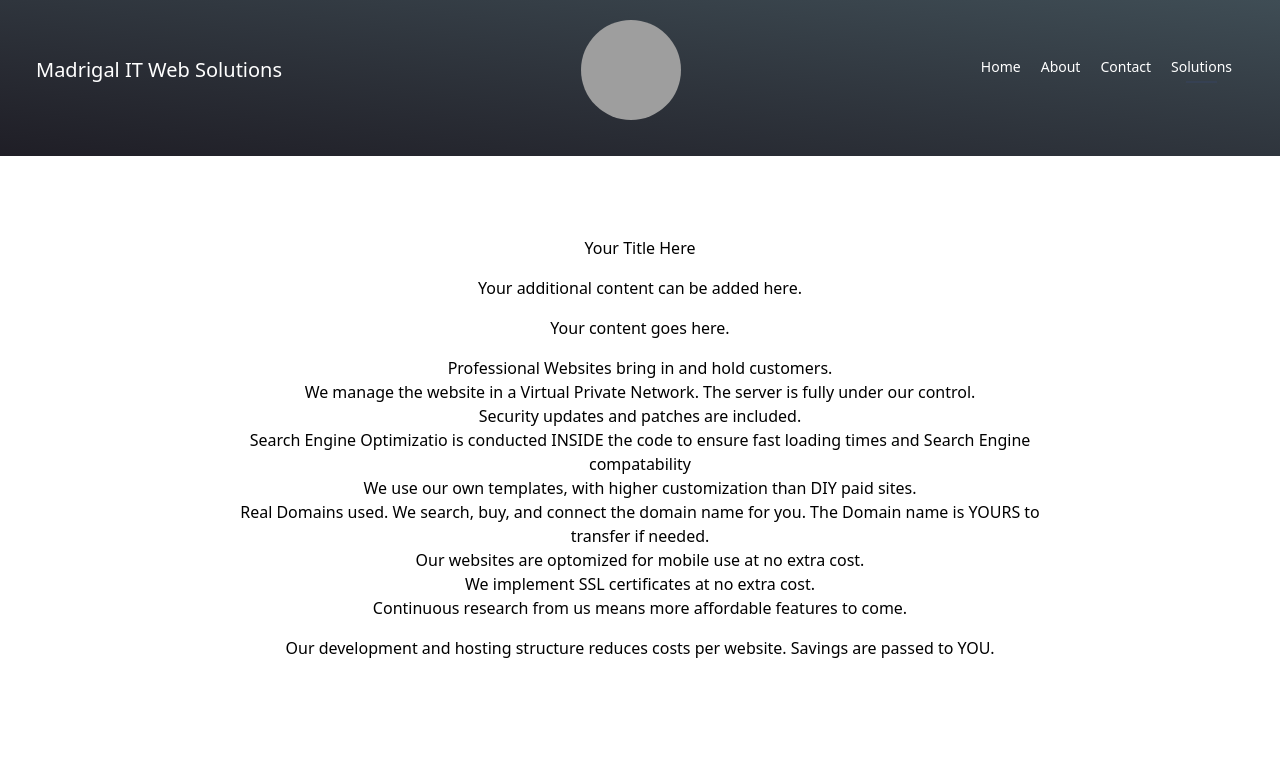
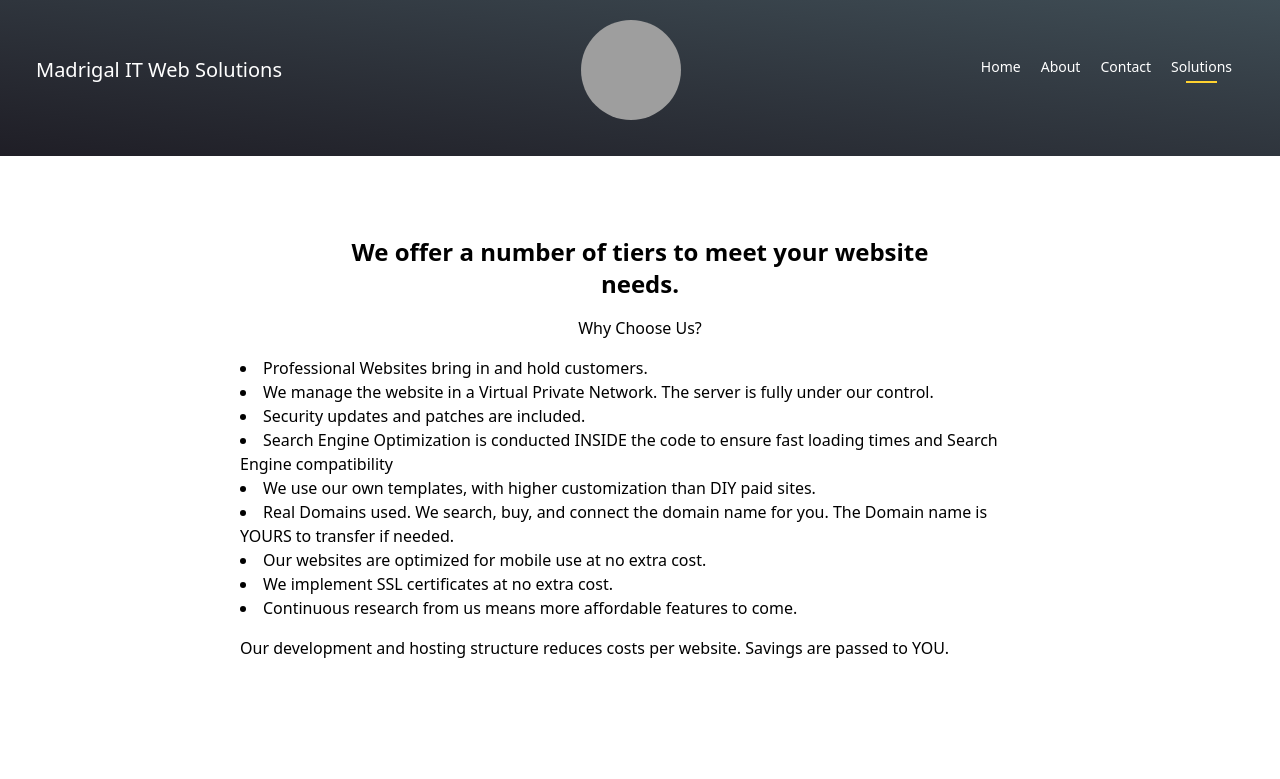
Before and after one commit to SergioABMadrigal/Madrigal-IT-Web-Solutions, a React (Vite) app in the folder frontend/: page /solutions in a window 1280 px wide. Shown: the top 779 px of the page. Built offline with nearby package versions, Linux system fonts and the light colour scheme; grey boxes are pictures that could not be loaded.

Commit message:
Enhance UI components and add visibility hook; update copyright text and improve Navbar styling

```diff
--- a/frontend/src/Components/Footer.jsx
+++ b/frontend/src/Components/Footer.jsx
@@ -33,7 +33,7 @@
                         </div>
                         <div className='w-full'>
                                         <hr />
-                                        <p className='py-5 text-sm text-center bg-gradient-to-bl from-[#3f4d55] to-[#1f1e26] text-white'>Copyright 2025@ Madrigal-IT.com - All rights Reserved</p>
+                                        <p className='py-5 text-sm text-center bg-gradient-to-bl from-[#3f4d55] to-[#1f1e26] text-white'>Copyright 2025@ Madrigalit.dev - All rights Reserved</p>
                         </div>
         </div>
 )
--- a/frontend/src/Components/Navbar.jsx
+++ b/frontend/src/Components/Navbar.jsx
@@ -22,19 +22,19 @@
                 <ul className='hidden sm:flex gap-5 text-sm'>
                     <NavLink to="/" className="flex flex-col items-center gap-1">
                         <p>Home</p>
-                        <hr className="w-2/4 border-none h-[1.5px] bg-gray-700 hidden" />
+                        <hr className="w-2/4 border-none h-[1.5px] bg-amber-300 hidden" />
                     </NavLink>
                     <NavLink to="/about" className="flex flex-col items-center gap-1">
                         <p>About</p>
-                        <hr className="w-2/4 border-none h-[1.5px] bg-gray-700 hidden" />
+                        <hr className="w-2/4 border-none h-[1.5px] bg-amber-300 hidden" />
                     </NavLink>
                     <NavLink to="/contact" className="flex flex-col items-center gap-1">
                         <p>Contact</p>
-                        <hr className="w-2/4 border-none h-[1.5px] bg-gray-700 hidden" />
+                        <hr className="w-2/4 border-none h-[1.5px] bg-amber-300 hidden" />
                     </NavLink>
                     <NavLink to="/solutions" className="flex flex-col items-center gap-1">
                         <p>Solutions</p>
-                        <hr className="w-2/4 border-none h-[1.5px] bg-gray-700 hidden" />
+                        <hr className="w-2/4 border-none h-[1.5px] bg-amber-300 hidden" />
                     </NavLink>
                 </ul>
 
--- /dev/null
+++ b/frontend/src/Functions/useIsVisible.jsx
@@ -0,0 +1,21 @@
+import { useEffect, useState } from "react";
+
+export function useIsVisible(ref) {
+    const [isIntersecting, setIntersecting] = useState(false);
+
+    useEffect(() => {
+      const observer = new IntersectionObserver(([entry]) => {
+          setIntersecting(entry.isIntersecting)
+      }
+      );
+
+      observer.observe(ref.current);
+      return () => {
+        observer.disconnect();
+      };
+    }, [ref]);
+
+    return isIntersecting;
+  }
+
+  export default useIsVisible;
--- a/frontend/src/Pages/About.jsx
+++ b/frontend/src/Pages/About.jsx
@@ -1,25 +1,43 @@
 
 import SocialMedia from '../Components/SocialMedia'
+import { useRef } from 'react';
+import useIsVisible from '../Functions/useIsVisible';
+
 
 const About = () => {
+
+  const ref1 = useRef();
+  const isVisible1 = useIsVisible(ref1);
+
+  const ref2 = useRef();
+  const isVisible2 = useIsVisible(ref2);
+
+  const ref3 = useRef();
+  const isVisible3 = useIsVisible(ref3);
+
   return (
     <div className='flex flex-col items-center  px-5 py-10 w-full'>
       <div className='w-full max-w-5xl'>
       <h1 className='text-center text-3xl'>About Us</h1>
-      <p className='text-center container mx-auto py-10'>
+      <div ref={ref1} className={`transition-opacity ease-in duration-700 ${isVisible1 ? "opacity-100" : "opacity-0"}`}>
+        <p>
         Welcome to Madrigal IT Web Solutions, your trusted partner for website development services. We specialize in creating professional and user-friendly websites for small businesses and startups. Our goal is to help you establish a strong online presence and achieve your business objectives.
         </p>
+      </div>
+      <div ref={ref2} className={`transition-opacity ease-in duration-700 ${isVisible2 ? "opacity-100" : "opacity-0"}`}>
         <p>
-          Our team of experienced developers and designers work closely with you to understand your unique needs and deliver customized solutions that align with your brand. Whether you need a simple informational site or a complex e-commerce platform, we have the expertise to bring your vision to life.
+        Our team of experienced developers and designers work closely with you to understand your unique needs and deliver customized solutions that align with your brand. Whether you need a simple informational site or a complex e-commerce platform, we have the expertise to bring your vision to life.
         </p>
+      </div>
+      <div ref={ref3} className={`transition-opacity ease-in duration-700 ${isVisible3 ? "opacity-100" : "opacity-0"}`}>
         <p>
-          At Madrigal IT Web Solutions, we are committed to delivering high-quality services and exceptional customer support. Let us help you take your business to the next level with a website that stands out.
+        At Madrigal IT Web Solutions, we are committed to delivering high-quality services and exceptional customer support. Let us help you take your business to the next level with a website that stands out.
         </p>
+      </div>
       </div>
       <SocialMedia />
       <p className='text-center text-2xl text-blue-700 mt-5'>Follow us on social media!</p>
-      </div>
-
+    </div>
   )
 }
 
--- a/frontend/src/Pages/Home.jsx
+++ b/frontend/src/Pages/Home.jsx
@@ -1,11 +1,17 @@
 
 import Hero from '../Components/Hero'
 import SocialMedia from '../Components/SocialMedia'
+import { useRef } from 'react';
+import useIsVisible from '../Functions/useIsVisible';
+
 
 const Home = () => {
+    const ref1 = useRef();
+    const isVisible1 = useIsVisible(ref1);
+
   return (
     <div className='px-20 py-15'>
-        <Hero />
+        <div className={`transition-opacity ease-in duration-800 ${isVisible1 ? "opacity-100" : "opacity-0"}`} ref={ref1}><Hero /></div>
         <SocialMedia />
     </div>
   )
--- a/frontend/src/Pages/Solutions.jsx
+++ b/frontend/src/Pages/Solutions.jsx
@@ -3,19 +3,19 @@
   return (
     <div className="flex flex-col items-center justify-center mx-10 gap-4 py-20">
       <div className="flex flex-col gap-4 w-1/2 text-center">
-        <h1>Your Title Here</h1>
-        <p>Your additional content can be added here.</p>
+        <h1 className="text-2xl font-bold">We offer a number of tiers to meet your website needs.</h1>
+        <p>Why Choose Us?</p>
       </div>
-      <div className="flex flex-col gap-4 w-2/3 text-center">
-        <p>Your content goes here.</p>
-        <ul>
+      <div className="flex flex-col gap-4 w-2/3">
+
+        <ul className="list-disc list-inside text-left">
           <li>Professional Websites bring in and hold customers.</li>
           <li>We manage the website in a Virtual Private Network. The server is fully under our control.</li>
           <li>Security updates and patches are included.</li>
-          <li>Search Engine Optimizatio is conducted INSIDE the code to ensure fast loading times and Search Engine compatability</li>
+          <li>Search Engine Optimization is conducted INSIDE the code to ensure fast loading times and Search Engine compatibility</li>
           <li>We use our own templates, with higher customization than DIY paid sites.</li>
           <li>Real Domains used. We search, buy, and connect the domain name for you. The Domain name is YOURS to transfer if needed.</li>
-          <li>Our websites are optomized for mobile use at no extra cost.</li>
+          <li>Our websites are optimized for mobile use at no extra cost.</li>
           <li>We implement SSL certificates at no extra cost.</li>
           <li>Continuous research from us means more affordable features to come.</li>
         </ul>
```
